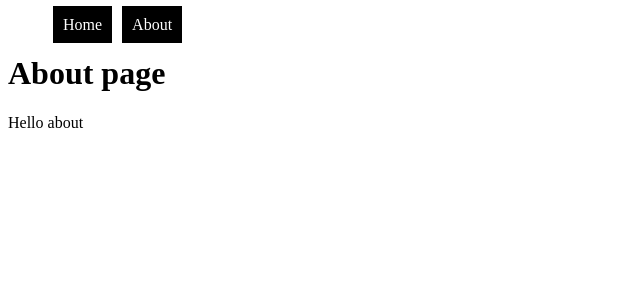
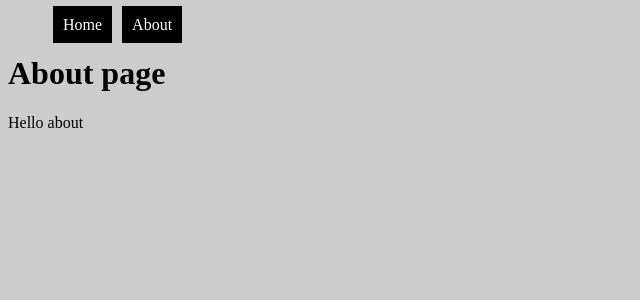
Before and after one commit to rached-bch/next-js-starter, a Next.js app: page /about in a window 1280 px wide. Shown: the top 300 px of the page, without its empty margins (0-640 px from the left). Built offline with nearby package versions, Linux system fonts and the light colour scheme.

Commit message:
adding simple styles files

```diff
--- a/components/layout.js
+++ b/components/layout.js
@@ -1,4 +1,5 @@
 import Nav from "./nav";
+import "../styles/main.css";
 
 const Layout = props => {
   return (
--- /dev/null
+++ b/next.config.js
@@ -0,0 +1,4 @@
+const withCSS = require("@zeit/next-css");
+module.exports = withCSS({
+  /* config options here */
+});
--- a/package.json
+++ b/package.json
@@ -5,6 +5,7 @@
   "repository": "https://github.com/rached-bch/next-js-starter.git",
   "license": "MIT",
   "dependencies": {
+    "@zeit/next-css": "^1.0.1",
     "next": "^9.1.6",
     "react": "^16.12.0",
     "react-dom": "^16.12.0"
--- /dev/null
+++ b/styles/main.css
@@ -0,0 +1,3 @@
+body {
+  background-color: #cccccc;
+}
```
Also changed, not shown: 1 other file (tests, documents, lock files or other folders).
